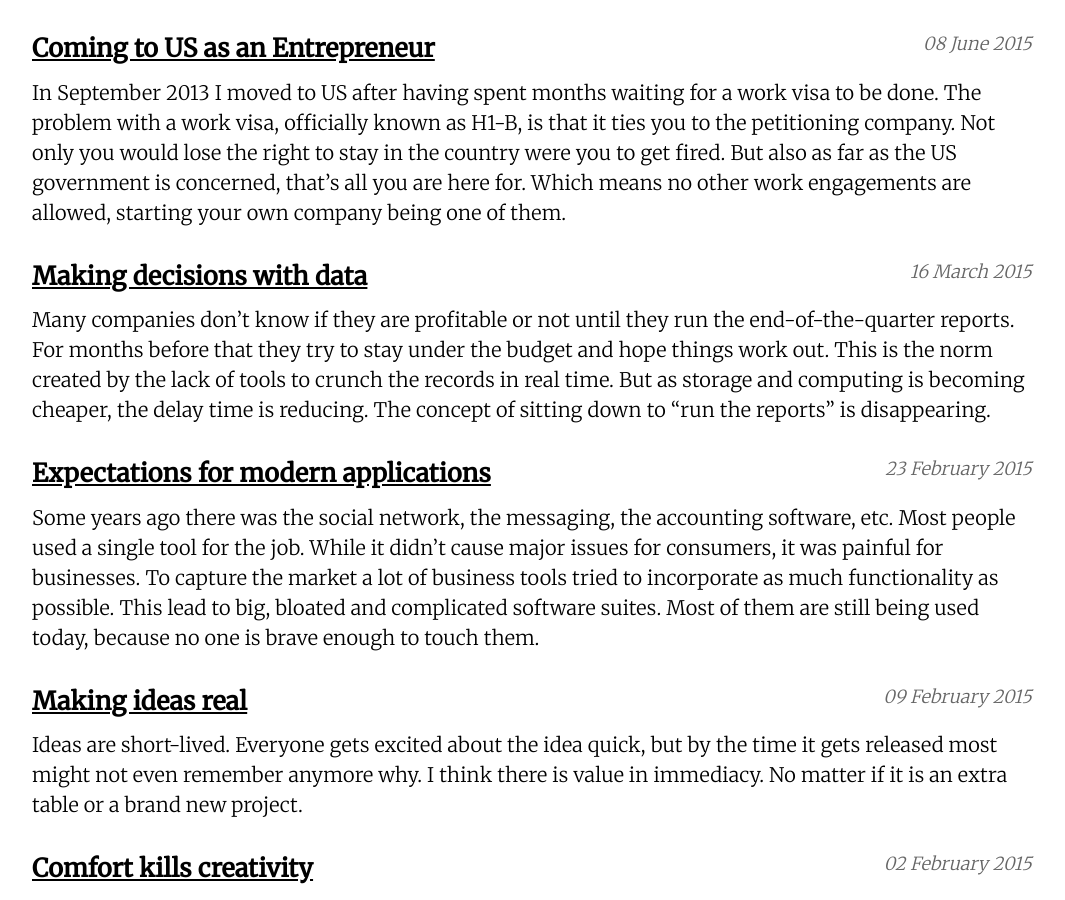
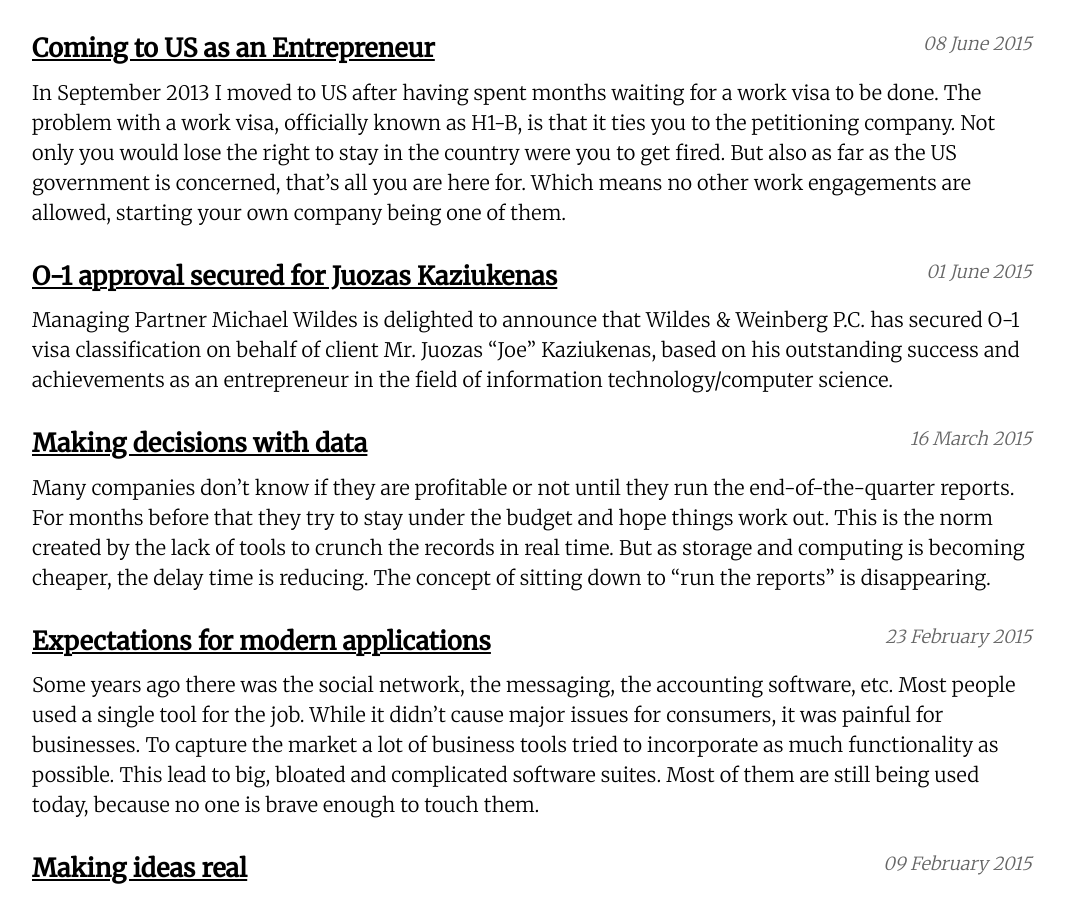
Before and after one commit to juokaz/juokaz.com, a Jekyll site: the page built from blog/index.html, in a window 1280 px wide and 900 px high, scrolled down 1905 px. Shown: the whole window, without its empty margins (108-1173 px from the left). Built offline with Jekyll 4.4.1, drawn with Linux system fonts in a browser that asks for light colours; some of the changed lines change nothing that is shown.

Commit message:
Add O-1 visa announcement blog post

```diff
--- /dev/null
+++ b/_posts/2015-06-01-o1-approval-secured-for-juozas-kaziukenas.markdown
@@ -0,0 +1,17 @@
+---
+layout: post
+title: O-1 approval secured for Juozas Kaziukenas
+location: Vilnius, Lithuania
+excerpt: Managing Partner Michael Wildes is delighted to announce that Wildes & Weinberg P.C. has secured O-1 visa classification on behalf of client Mr. Juozas “Joe” Kaziukenas, based on his outstanding success and achievements as an entrepreneur in the field of information technology/computer science.
+image: /blog/images/o1-secured.png
+---
+
+Thanks to Wildes & Weinberg P.C. managing partner Michael Wildes for helping me get an O-1 extraordinary ability visa to live and work in the US.
+
+> Managing Partner Michael Wildes is delighted to announce that Wildes & Weinberg P.C. has secured O-1 visa classification on behalf of client Mr. Juozas “Joe” Kaziukenas, based on his outstanding success and achievements as an entrepreneur in the field of information technology/computer science.
+>
+> Joe Kaziukenas is internationally recognized for his expertise in his field. He has been critically involved in the success of numerous start-up companies over the years. He is regularly invited to speak at global industry conferences, and has delivered keynote speeches and lectures at some of the most prestigious industry events around the world. His innovative contributions to his field have been recognized by experts as well as by some of the leading tech companies, including Microsoft, which has sought out his expert consultancy services.
+>
+> Mr. Wildes is honored to have secured O-1 Visa classification for Joe Kaziukenas, so that he may bring his expertise in the technology world to the United States.
+
+From [http://www.wildeslaw.com/index.php/immigration-resources/latest-immigration-news/1360-o-1-approval-secured-for-juozas-kaziukenas](http://www.wildeslaw.com/index.php/immigration-resources/latest-immigration-news/1360-o-1-approval-secured-for-juozas-kaziukenas)
--- a/_posts/2015-06-08-coming-to-us-as-an-enterpreneur.markdown
+++ b/_posts/2015-06-08-coming-to-us-as-an-enterpreneur.markdown
@@ -28,7 +28,7 @@ All it takes to finish an application is documenting every past work experience,
 
 At some point in time the current work visa ended, but the new application hasn’t been finished yet. So I took a one way flight  out of the country hoping to come back soon enough. This was hugely optimistic as the only reason I thought I was coming back was because a guy in a suit told so. Everyone asked “What are you going to do if the visa is not approved?”. I didn’t know.
 
-Then the application got filed and approved, and I was on a first flight back.
+[Then the application got filed and approved, and I was on a first flight back.](/blog/o1-approval-secured-for-juozas-kaziukenas.html)
 
 There are many stories of eager entrepreneurs trying to come to US and failing. And then doing amazing things somewhere else like the [Snapdeal story](http://finance.yahoo.com/news/americas-unwanted-ivy-leaguers-flocking-210634992.html). I hope changes in immigration law are going to happen sooner than later and we won’t have to invest so much effort into being here.
 
```
Also changed, not shown: blog/images/o1secured.png (added).
